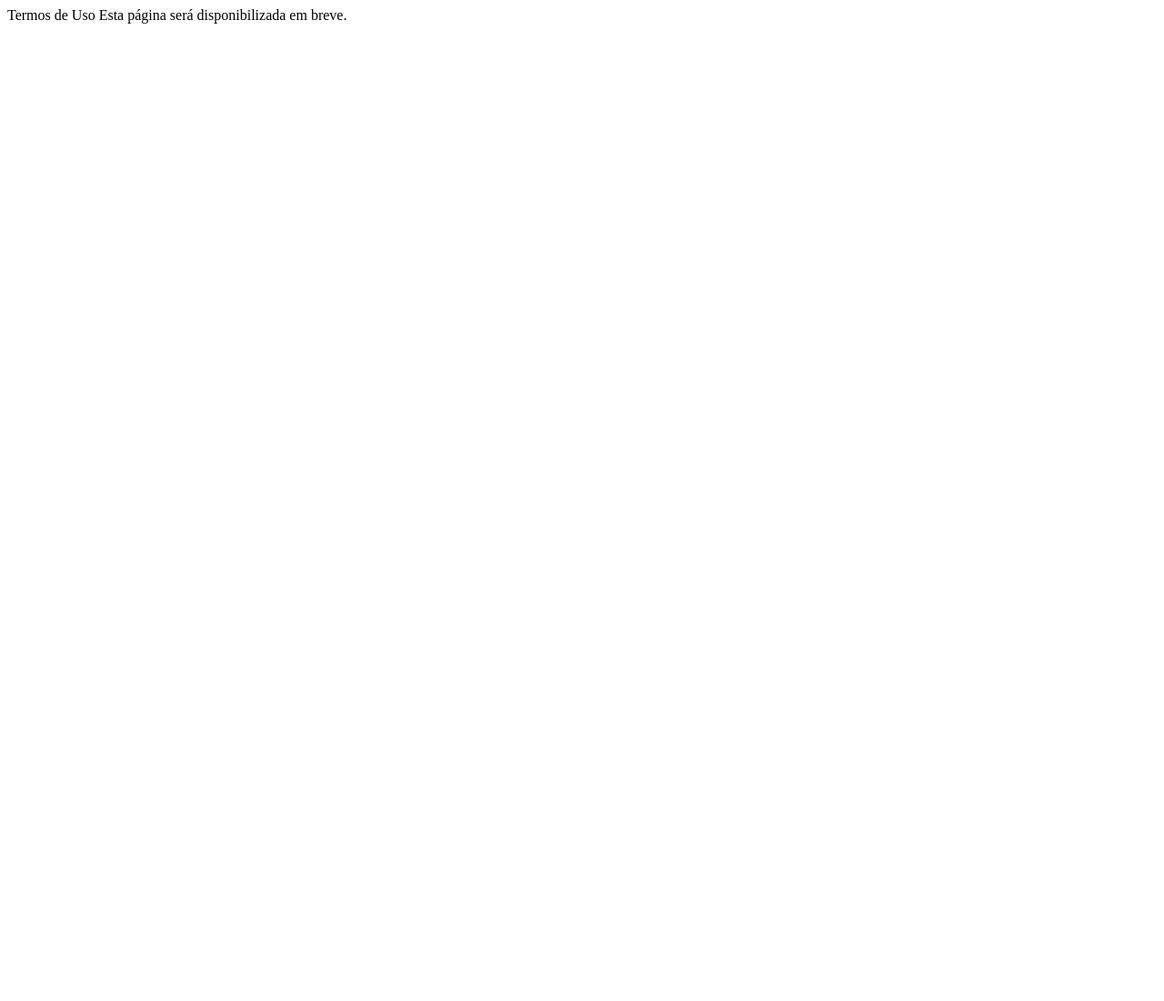
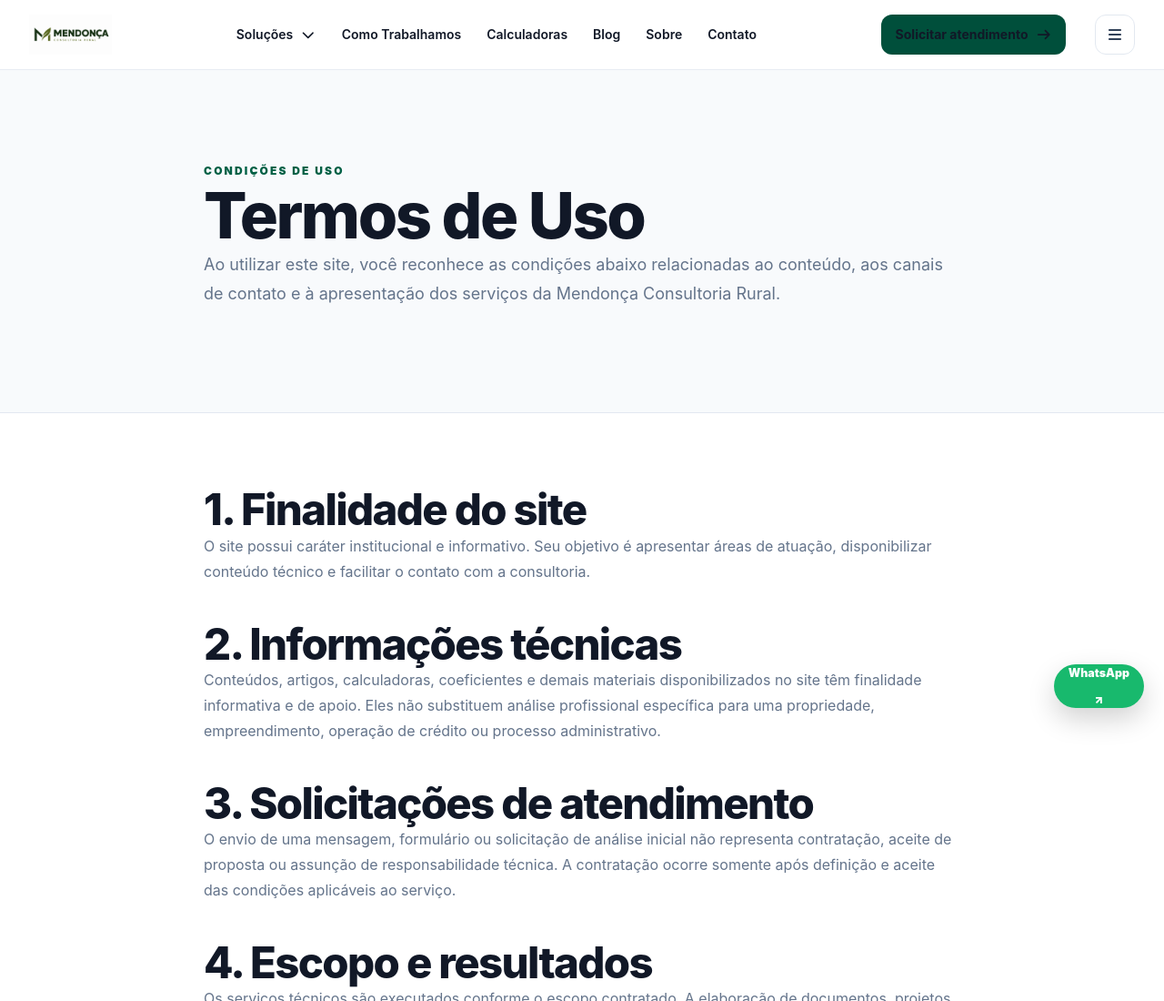
Before and after one commit to marcosmendonca/mendoncarural, an Astro site: page /termos-de-uso in a window 1280 px wide. Shown: the top 1100 px of the page at 91% size. Before the commit the page ends 800 px from the top, so only its background shows below. Built offline with nearby package versions, Linux system fonts and the light colour scheme; Astro itself is replaced by a stand-in of ours.

Commit message:
Sprint 8: publica termos de uso institucionais

```diff
--- a/src/pages/termos-de-uso.astro
+++ b/src/pages/termos-de-uso.astro
@@ -1,3 +1,15 @@
-Termos de Uso
-
-Esta página será disponibilizada em breve.
+---
+import BaseLayout from '../layouts/BaseLayout.astro';
+---
+<BaseLayout title="Termos de Uso | Mendonça Consultoria Rural" description="Termos de uso do site da Mendonça Consultoria Rural.">
+<section class="border-b border-slate-200 bg-slate-50"><div class="mx-auto max-w-4xl px-5 py-20 lg:px-8 lg:py-24"><span class="text-xs font-black uppercase tracking-[.18em] text-emerald-800">Condições de uso</span><h1 class="mt-5 text-4xl font-black tracking-[-.04em] text-slate-950 sm:text-5xl">Termos de Uso</h1><p class="mt-6 text-lg leading-8 text-slate-600">Ao utilizar este site, você reconhece as condições abaixo relacionadas ao conteúdo, aos canais de contato e à apresentação dos serviços da Mendonça Consultoria Rural.</p></div></section>
+<section class="mx-auto max-w-4xl px-5 py-16 lg:px-8 lg:py-20"><div class="space-y-10 text-base leading-7 text-slate-600">
+<div><h2 class="text-2xl font-black text-slate-950">1. Finalidade do site</h2><p class="mt-3">O site possui caráter institucional e informativo. Seu objetivo é apresentar áreas de atuação, disponibilizar conteúdo técnico e facilitar o contato com a consultoria.</p></div>
+<div><h2 class="text-2xl font-black text-slate-950">2. Informações técnicas</h2><p class="mt-3">Conteúdos, artigos, calculadoras, coeficientes e demais materiais disponibilizados no site têm finalidade informativa e de apoio. Eles não substituem análise profissional específica para uma propriedade, empreendimento, operação de crédito ou processo administrativo.</p></div>
+<div><h2 class="text-2xl font-black text-slate-950">3. Solicitações de atendimento</h2><p class="mt-3">O envio de uma mensagem, formulário ou solicitação de análise inicial não representa contratação, aceite de proposta ou assunção de responsabilidade técnica. A contratação ocorre somente após definição e aceite das condições aplicáveis ao serviço.</p></div>
+<div><h2 class="text-2xl font-black text-slate-950">4. Escopo e resultados</h2><p class="mt-3">Os serviços técnicos são executados conforme o escopo contratado. A elaboração de documentos, projetos, relatórios ou orientações não representa garantia de aprovação por bancos, órgãos públicos, seguradoras ou outras instituições, nem garantia de resultado produtivo ou financeiro.</p></div>
+<div><h2 class="text-2xl font-black text-slate-950">5. Responsabilidade técnica</h2><p class="mt-3">A necessidade de ART, vistoria, medição, levantamento de campo ou outros procedimentos profissionais é definida conforme a natureza e o escopo de cada demanda.</p></div>
+<div><h2 class="text-2xl font-black text-slate-950">6. Atualizações</h2><p class="mt-3">As informações do site podem ser atualizadas para acompanhar alterações nos serviços, procedimentos internos, normas e conteúdos disponibilizados.</p></div>
+<p class="border-t border-slate-200 pt-8 text-sm text-slate-500">Última atualização: agosto de 2026.</p>
+</div></section>
+</BaseLayout>
```
